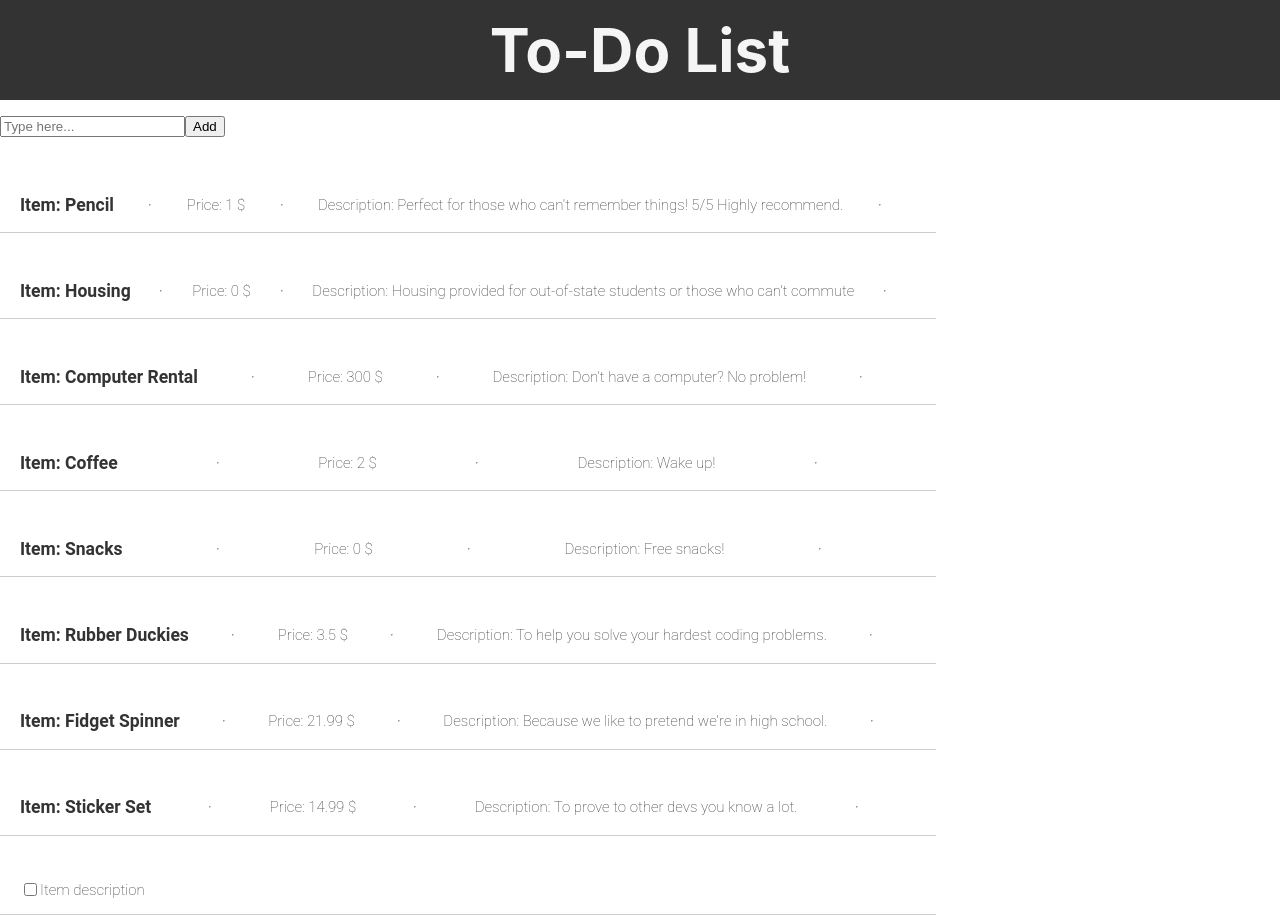
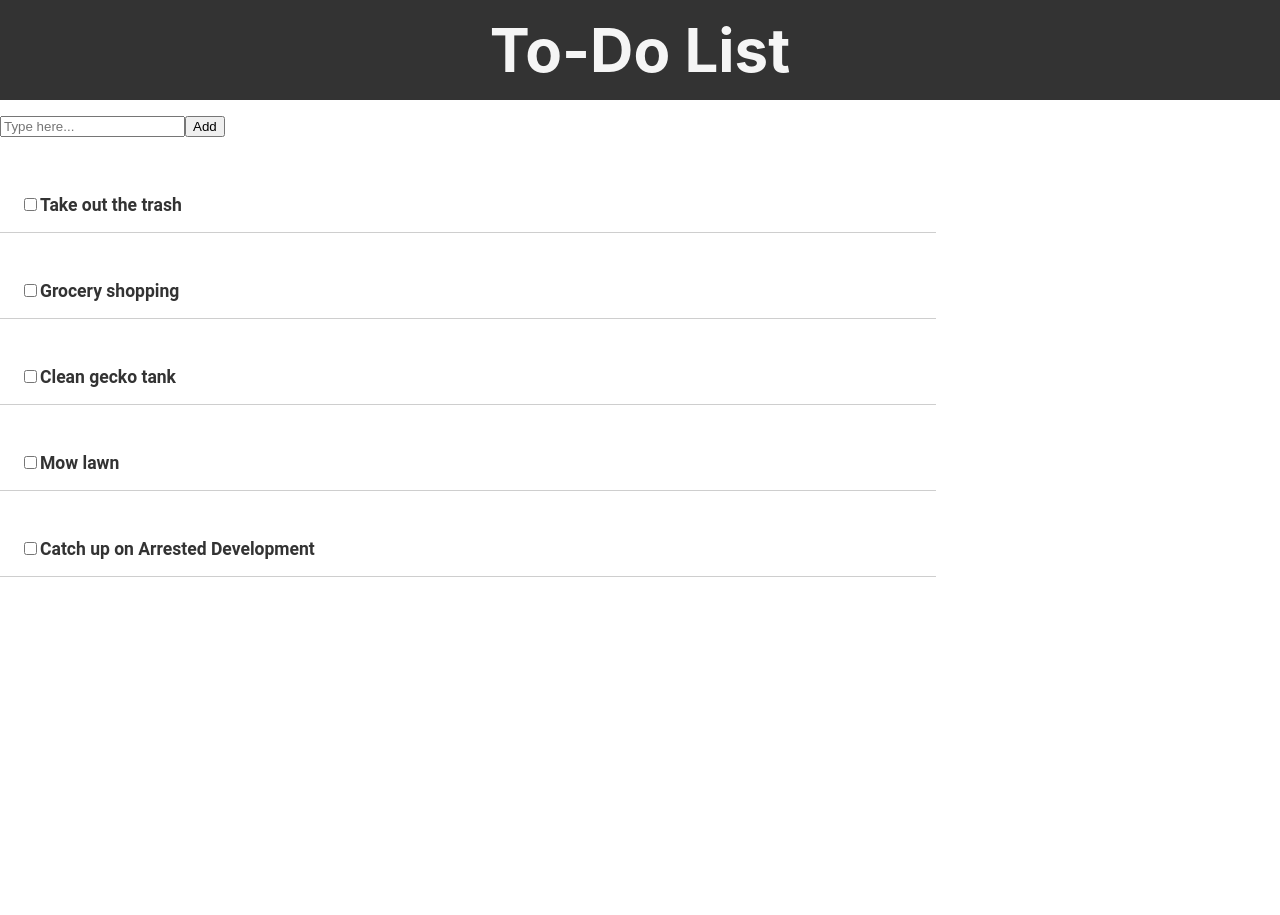
Before and after one commit to pe7r/project, a React (Create React App) app: page / in a window 1280 px wide. After the commit the page ends 800 px from the top, so only its background shows below. Built offline with nearby package versions, Linux system fonts and the light colour scheme.

Commit message:
Practice dynamic shaping adding map method for ToDoList and ProductList(habr titorial) #7

```diff
--- a/src/App.js
+++ b/src/App.js
@@ -12,14 +12,12 @@ class App extends Component {
 
     /*const jokeComponents = jokesData.map(joke => <Joke key={joke.id} question={joke.question} punchline={joke.punchline} />)*/
 
-
-
     return (
       <div className="App">
         <Header />
         <AddTask />
-        <ProductList />
         <ToDoList />
+        {/*<ProductList />*/}
 
         {/*<div>
             {jokeComponents}
--- a/src/components/Product.js
+++ b/src/components/Product.js
@@ -6,7 +6,7 @@ function Product(props) {
 		<div className="todo-item">
 			<h3>Item: {props.name}</h3>
 			<hr />
-			<p>Price: {props.price} $</p>
+			<p>Price: {props.price} </p>
 			<hr />
 			<p>Description: {props.description}</p>
 			<hr />
--- a/src/components/ProductList.js
+++ b/src/components/ProductList.js
@@ -5,7 +5,7 @@ import products from '../vschoolProducts.js'
 function ProductList() {
 
 	const productComponents = products.map(product => <Product key={product.id} name={product.name}
-		price={product.price} description={product.description} />)
+		price={product.price.toLocaleString("en-US", { style: 'currency', currency: 'USD' })} description={product.description} />)
 
 	return (
 			<div>
--- a/src/components/ToDoItem.js
+++ b/src/components/ToDoItem.js
@@ -6,7 +6,7 @@ function ToDoItem(props) {
 	return (
 		<div className="todo-item">
 			<input type="checkbox" />
-			<p>{props.description}</p>
+			<h3>{props.text}</h3>
 		</div>
 	)
 }
--- a/src/components/ToDoList.js
+++ b/src/components/ToDoList.js
@@ -5,7 +5,7 @@ import items from '../items.js'
 
 function ToDoList() {
 
-	const toDoItems = items.map(item => <ToDoItem key={item.id} description={item.description} />)
+	const toDoItems = items.map(item => <ToDoItem key={item.id} text={item.text} completed={item.completed} />)
 
 	return (
 			<div>
--- a/src/items.js
+++ b/src/items.js
@@ -1,8 +1,29 @@
 const items = [
 {
-	id: "1",
-	description: "Item description"
-}
+        id: 1,
+        text: "Take out the trash",
+        completed: true
+    },
+    {
+        id: 2,
+        text: "Grocery shopping",
+        completed: false
+    },
+    {
+        id: 3,
+        text: "Clean gecko tank",
+        completed: false
+    },
+    {
+        id: 4,
+        text: "Mow lawn",
+        completed: true
+    },
+    {
+        id: 5,
+        text: "Catch up on Arrested Development",
+        completed: false
+    }
 ];
 
 export default items
```
